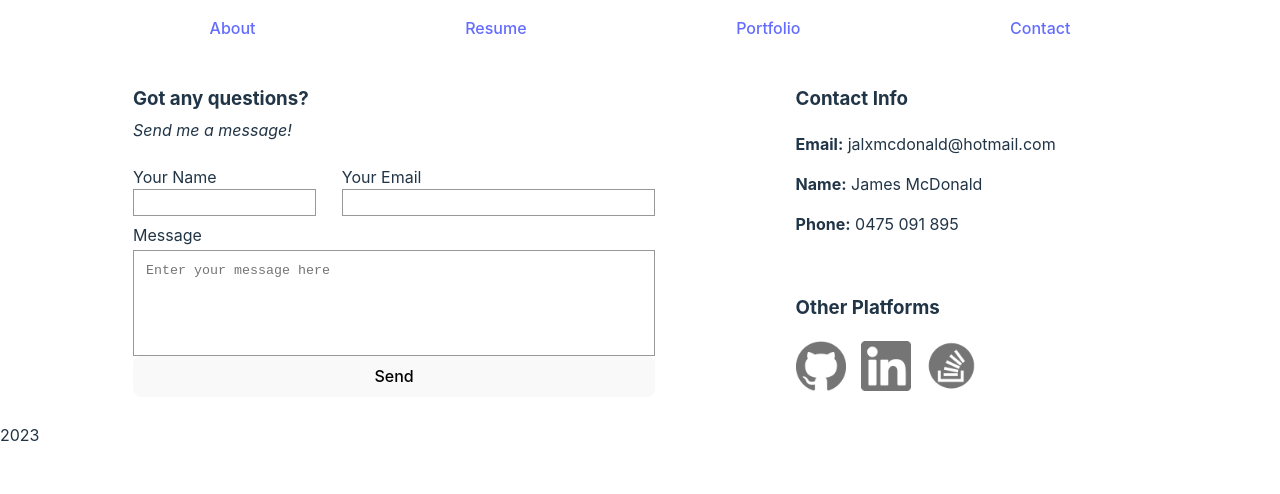
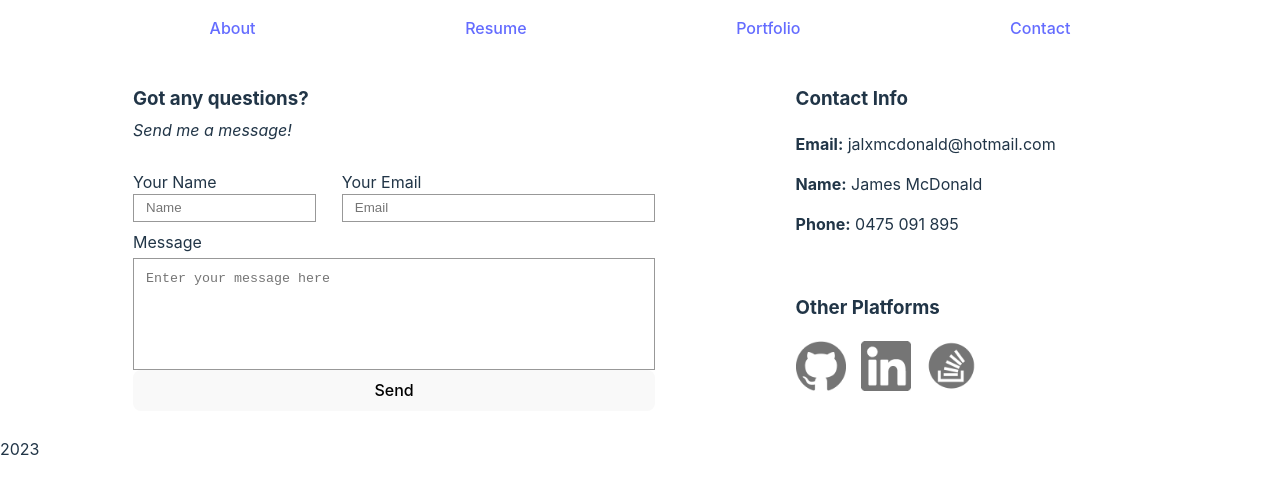
Before and after one commit to jujusoi/React-Portfolio, a React (Vite) app: page /Contact in a window 1280 px wide. Shown: the top 494 px of the page. Built offline with nearby package versions, Linux system fonts and the light colour scheme.

Commit message:
minor change

```diff
--- a/src/pages/Contacts.jsx
+++ b/src/pages/Contacts.jsx
@@ -24,11 +24,11 @@ export default function Contacts() {
                         <div id='input-nne-hold' style={{ height: '25%', display: 'flex', justifyContent: 'space-between'}}>
                             <div id='name-hold' style={{display: 'flex', flexDirection: 'column', width: '35%'}}>
                                 <label htmlFor="name">Your Name</label>
-                                <input type="text" id="name" name="name" style={{height: '40%', border: '1px solid rgba(118, 118, 118, .75)'}} />
+                                <input type="text" id="name" name="name" style={{height: '40%', border: '1px solid rgba(118, 118, 118, .75)', paddingLeft: 12}} placeholder='Name' />
                             </div>
                             <div id='email-hold' style={{display: 'flex', flexDirection: 'column', width: '60%'}}>
                                 <label htmlFor="email">Your Email</label>
-                                <input type="email" id="email" name="email" style={{height: '40%', border: '1px solid rgba(118, 118, 118, .75)'}} />
+                                <input type="email" id="email" name="email" style={{height: '40%', border: '1px solid rgba(118, 118, 118, .75)',  paddingLeft: 12}} placeholder='Email' />
                             </div>
                         </div>
                         <div id='input-message-hold' style={{display: 'flex', flexDirection: 'column', height: '75%'}}>
@@ -48,7 +48,7 @@ export default function Contacts() {
                     <br />
                     <div id='platforms'>
                         <h3>Other Platforms</h3>
-                        <div id='platform-holder'>
+                        <div id='platform-holder' style={{height: 70}}>
                         <Platform platformLink={'https://github.com/jujusoi'} hoverBool={'gh'} platformIcon={'/icons/githubicon.png'} platformAlt={'GitHub'} increaseSize={increaseSize} hovered={hovered} />
 
                         <Platform platformLink={'https://www.google.com'} hoverBool={'li'} platformIcon={'/icons/linkedinicn.png'} platformAlt={'LinkedIn'} increaseSize={increaseSize} hovered={hovered} />
```
